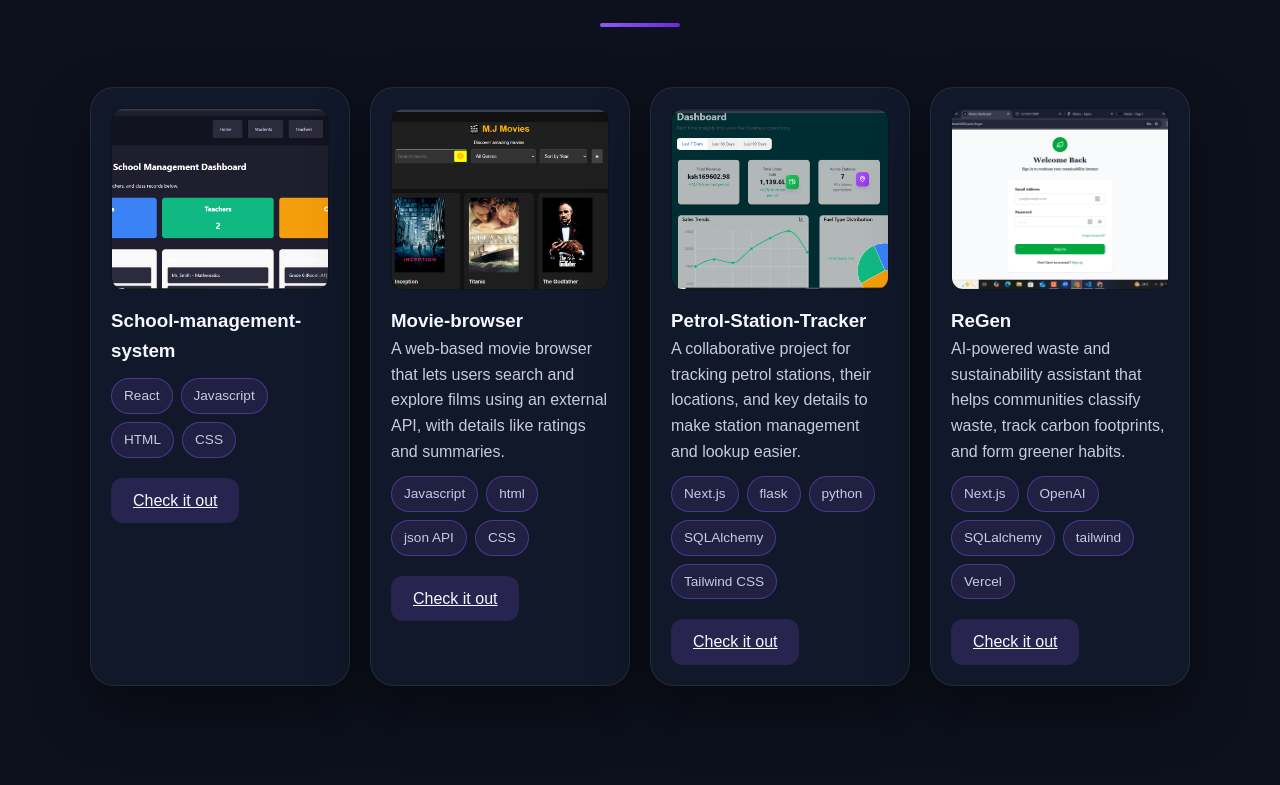
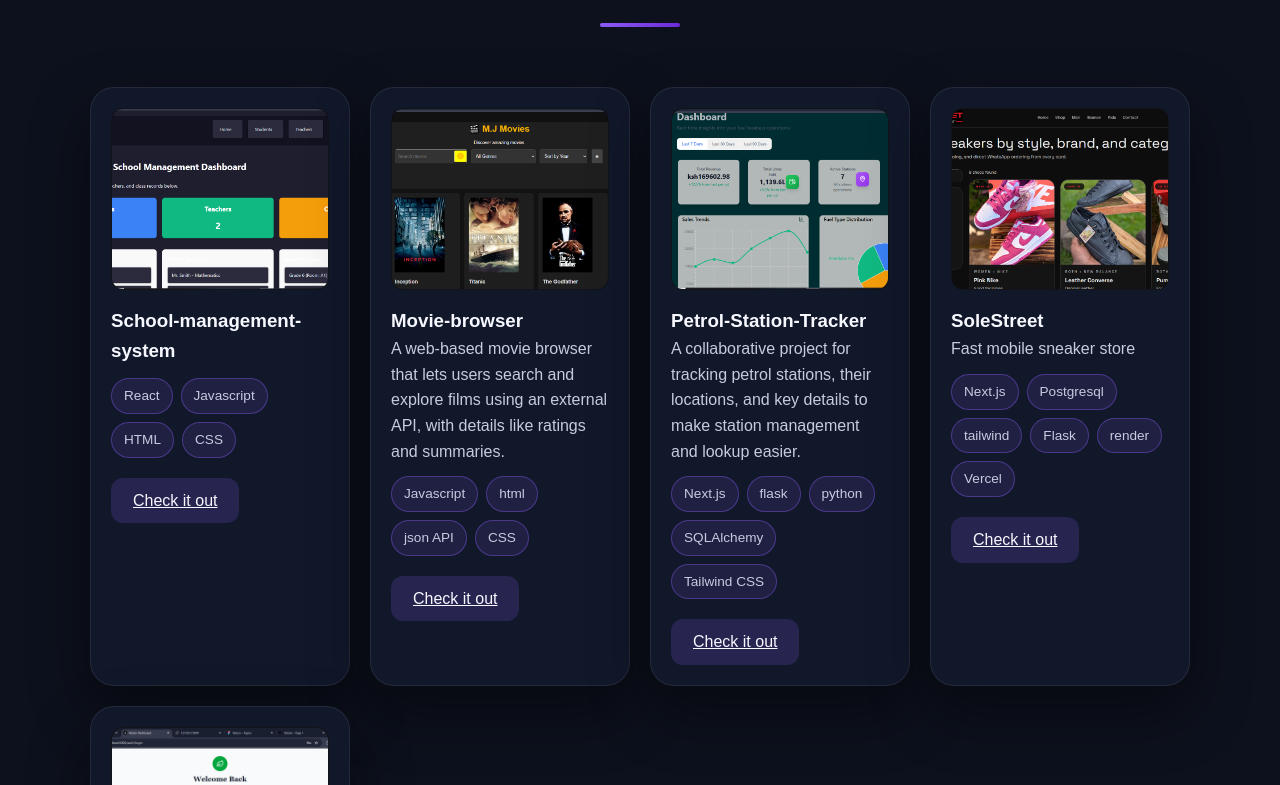
Before and after one commit to Jeremymarube/my-proffesional-portofolio, a Next.js app: page / in a window 1280 px wide. Shown: the part 3935-4720 px from the top of the page. Built offline with nearby package versions, Linux system fonts and the light colour scheme; a web font is replaced by a local one.

Commit message:
adding file

```diff
--- a/src/components/Projects/Projects.js
+++ b/src/components/Projects/Projects.js
@@ -25,6 +25,15 @@ const projects = [
     className: 'project-3',
     image: '/images/petrol.png',
     technologies: ['Next.js', 'flask', 'python', 'SQLAlchemy', 'Tailwind CSS'],
+  },
+  {
+    title: 'SoleStreet',
+    description:
+      'Fast mobile sneaker store',
+    website: 'https://soles-street-vaoe.vercel.app/',
+    className: 'project-4',
+    image: '/images/solestreet.png',
+    technologies: ['Next.js', 'Postgresql', 'tailwind', 'Flask', 'render', 'Vercel'],
   },
   {
     title: 'ReGen',
```
Also changed, not shown: public/images/solestreet.png (added).
